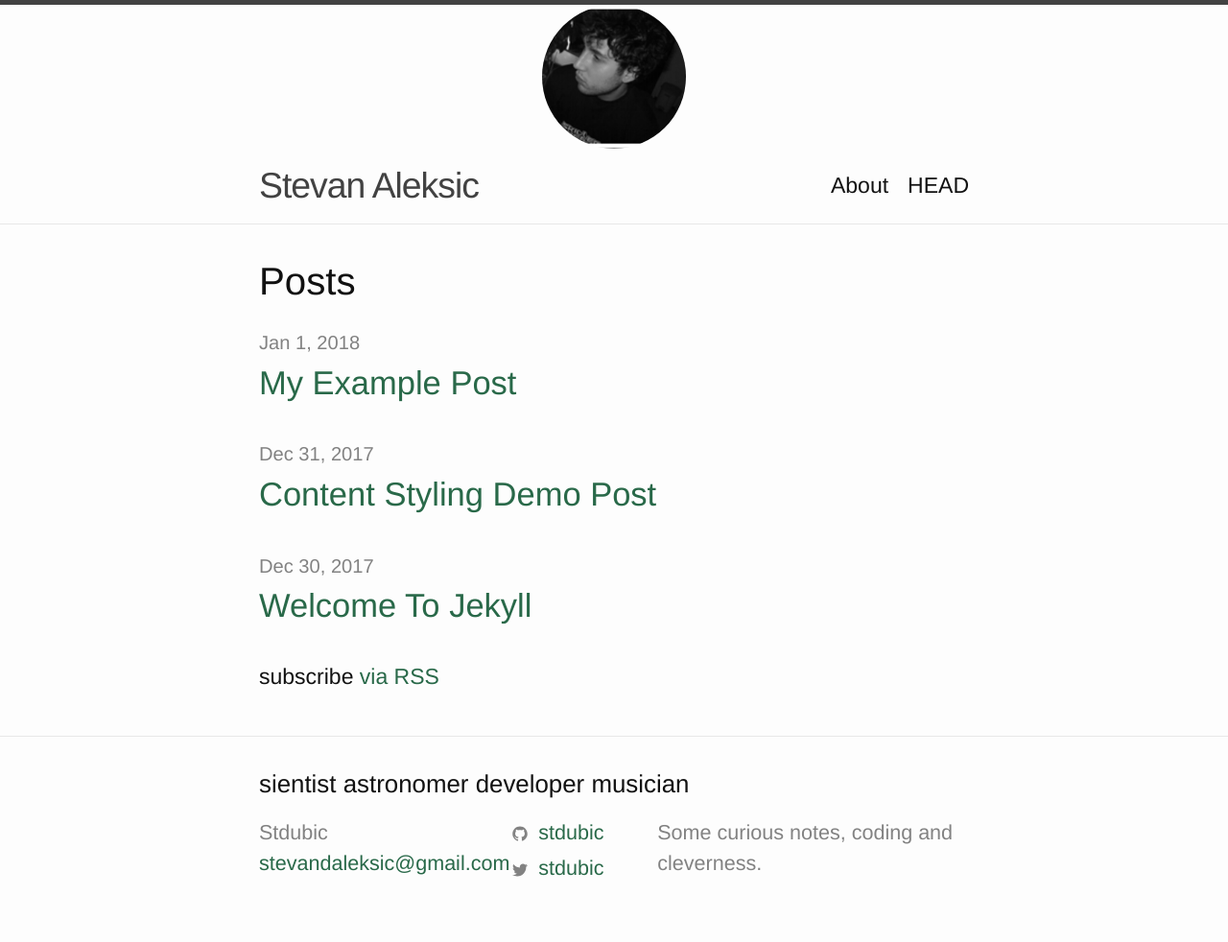
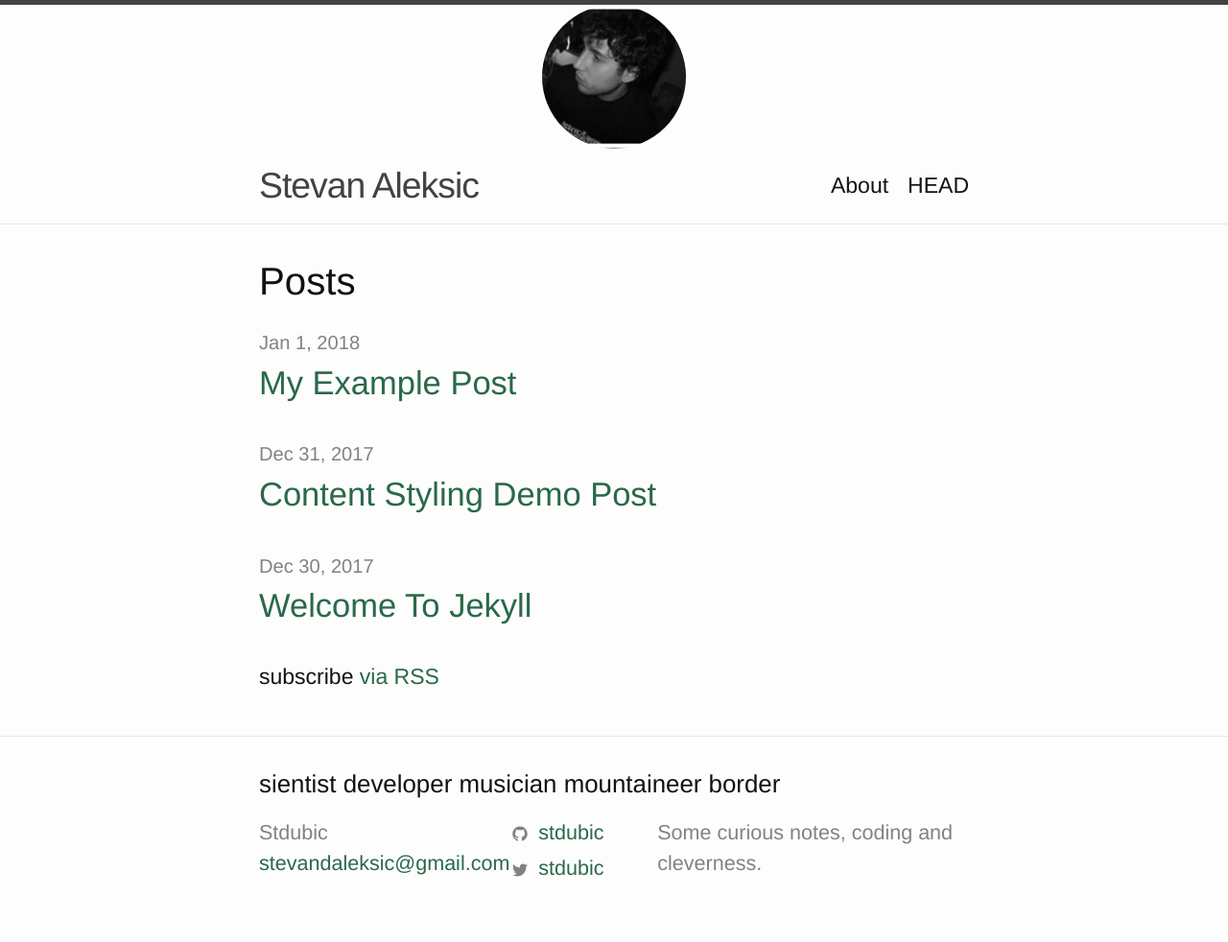
Before and after one commit to Stdubic/Stevan-Aleksic-aka-Stdubic, a Jekyll site: the page built from index.md, in a window 1280 px wide. Shown: the whole page at 96% size. Built offline with Jekyll 4.4.1, drawn with Linux system fonts in a browser that asks for light colours.

Commit message:
Update _config.yml

```diff
--- a/_config.yml
+++ b/_config.yml
@@ -1,5 +1,5 @@
 
-title: sientist astronomer developer musician
+title: sientist developer musician mountaineer border
 title1: Stevan Aleksic
 
 author: Stdubic
```
